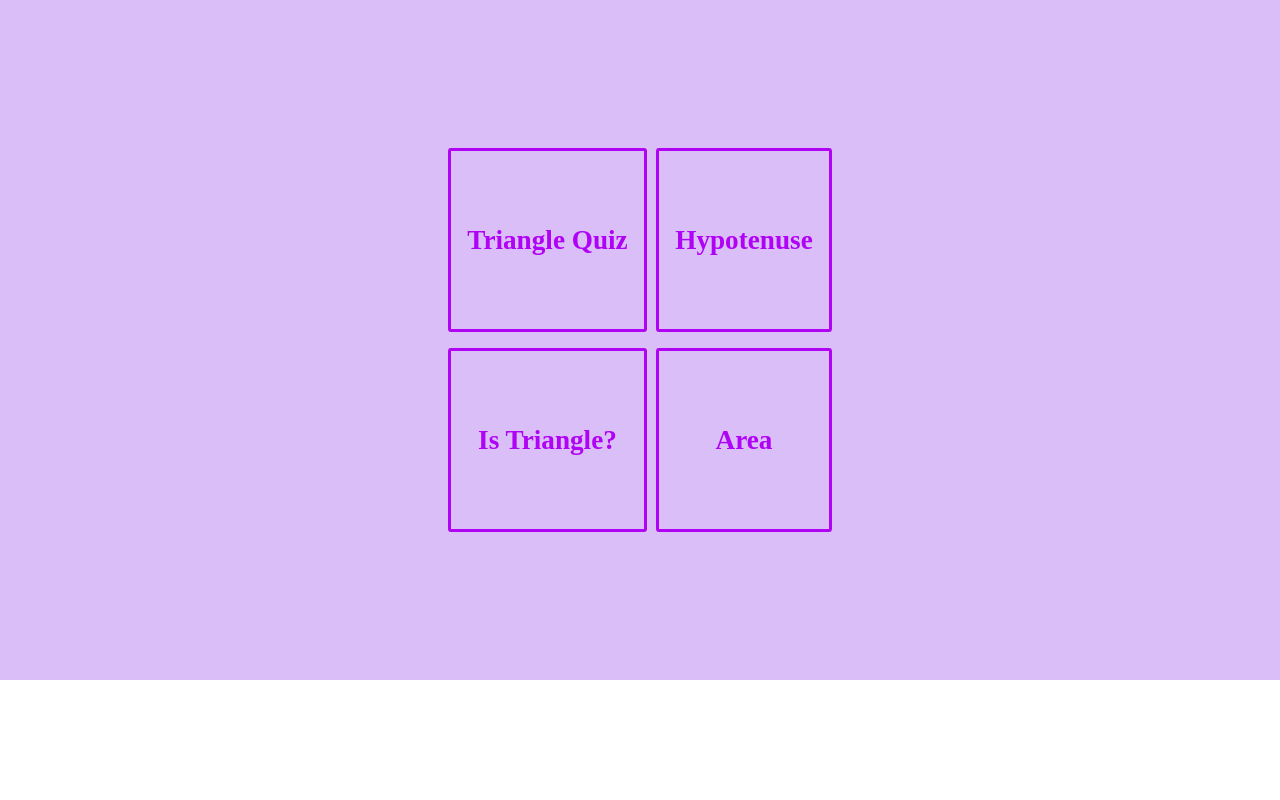
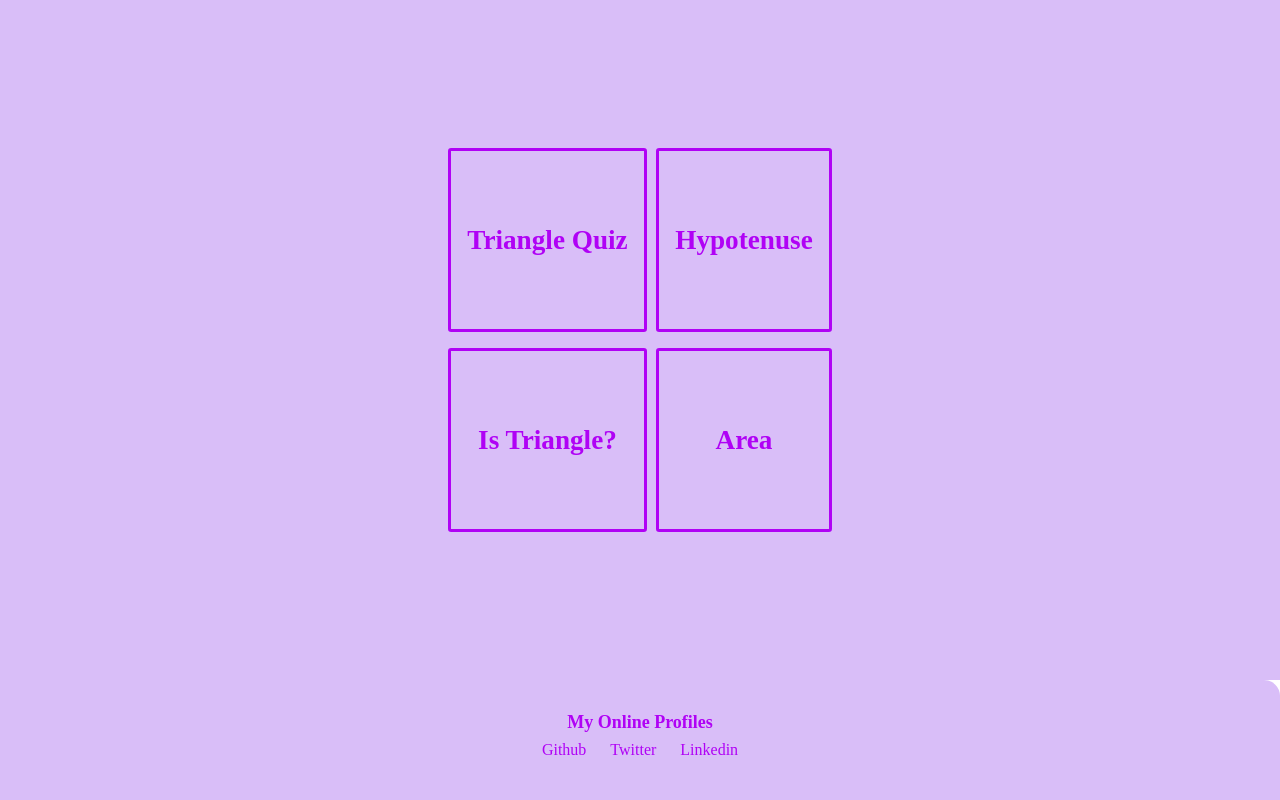
Before and after one commit to dushyant2901/triangle-app, a plain HTML site: page index.html in a window 1280 px wide. Drawn offline with Linux system fonts and the light colour scheme.

Commit message:
added nav and footer

```diff
--- a/index.html
+++ b/index.html
@@ -36,6 +36,24 @@
                 </a></div>
         </div>
     </div>
+    <footer class="footer" >
+        <div class="footer-heading" >
+        My Online Profiles
+        </div>
+
+        <ul class="list-unbulleted-list" >
+          <li class="list-item-inline" >
+            <a class="link" href="https://github.com/dushyant2901">Github</a>
+          </li>
+          <li class="list-item-inline">
+          <a class="link" href="https://twitter.com/Dushyan61991113"> Twitter</a>
+
+          </li>
+          <li class="list-item-inline" >
+           <a class="link" href="https://in.linkedin.com/in/dushyant-pratap-singh-04b24619b">Linkedin</a>
+          </li>
+        </ul>
+        </footer >
 </body>
 
 </html>
```
